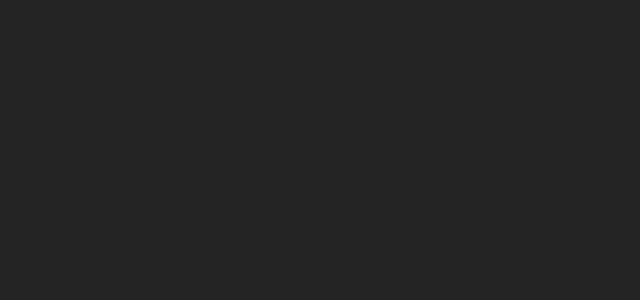
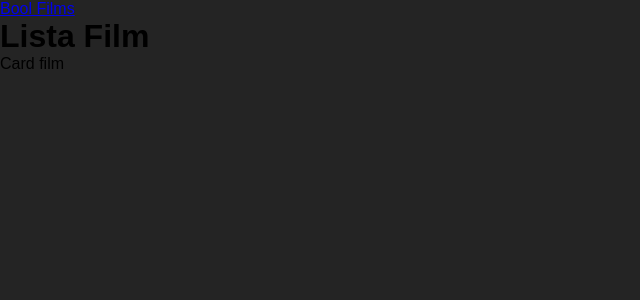
Before and after one commit to Alessandro-Messineo/webapp-react, a React (Vite) app: page / in a window 1280 px wide. Shown: the top 300 px of the page, without its empty margins (0-640 px from the left). Built offline with nearby package versions, Linux system fonts and the light colour scheme.

Commit message:
aggiunte page alle rotte

```diff
--- a/src/App.jsx
+++ b/src/App.jsx
@@ -1,11 +1,26 @@
+// importo elementi per gestione router
+import { BrowserRouter, Routes, Route } from "react-router-dom"
+
+// importo il layout
+import DefaultLayout from "../layouts/DefaultLayout"
+
+// importo le page
+import HomePage from "../pages/HomePage"
+import FilmPage from "../pages/FilmPage"
 
 
 function App() {
 
-
   return (
     <>
-
+      <BrowserRouter>
+        <Routes>
+          <Route element={<DefaultLayout />}>
+            <Route path='/' element={<HomePage/>}/>
+            <Route path='/films/:id' element={<FilmPage/>}/>
+          </Route>
+        </Routes>
+      </BrowserRouter>
     </>
   )
 }
```
